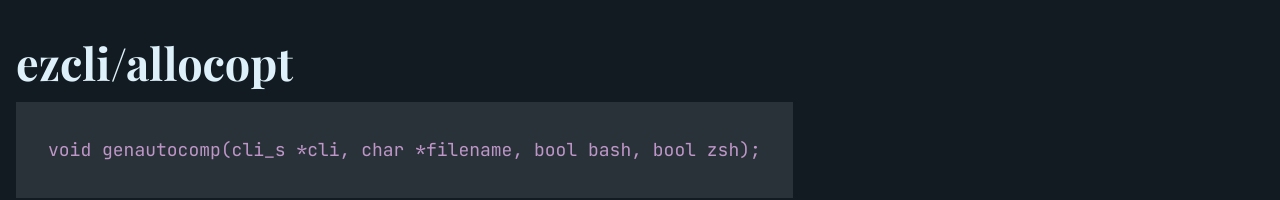
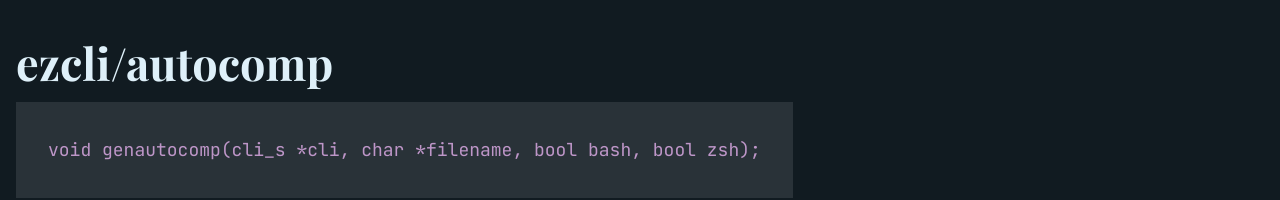
Before and after one commit to alperenozdnc/ezcli.ozdinc.org, a plain HTML site: page src/autocomp.html in a window 1280 px wide. Shown: the top 200 px of the page. Drawn offline with nearby package versions, Linux system fonts and the light colour scheme; a web font is replaced by a local one.

Commit message:
fix: replace with actual title

```diff
--- a/src/autocomp.html
+++ b/src/autocomp.html
@@ -9,7 +9,7 @@
 
   <body>
     <section>
-      <h1>ezcli/allocopt</h1>
+      <h1>ezcli/autocomp</h1>
 
       <pre><code>
 void genautocomp(cli_s *cli, char *filename, bool bash, bool zsh);
```
